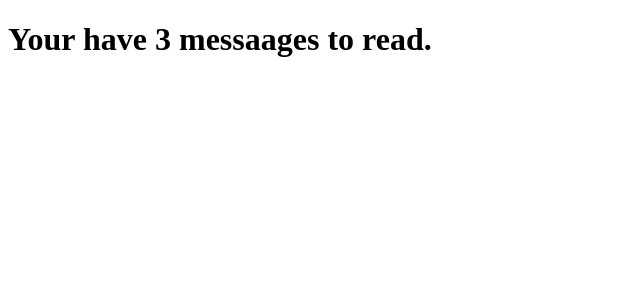
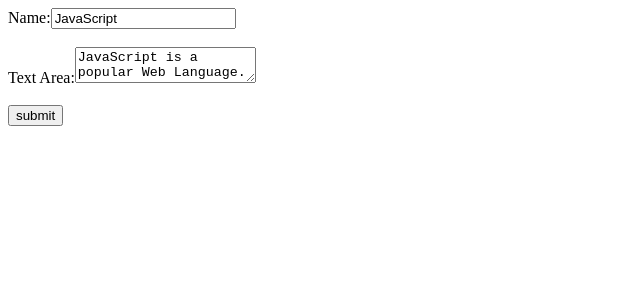
Before and after one commit to sagarhasan273/React, a React (Create React App) app: page / in a window 1280 px wide. Shown: the top 300 px of the page, without its empty margins (0-640 px from the left). Built offline with nearby package versions, Linux system fonts and the light colour scheme.

Commit message:
Forms input textarea

```diff
--- a/src/App.js
+++ b/src/App.js
@@ -1,11 +1,7 @@
-/* eslint-disable import/no-cycle */
-import MailBox from './components/MailBox';
+import Form from './components/Form';
 
-function App() {
-  const messages = ['React', 'Re: React', 'Re:Re: React'];
+export default function App() {
   return (
-    <MailBox unReadMessages={messages} />
+    <Form />
   );
 }
-
-export default App;
--- /dev/null
+++ b/src/components/Form.js
@@ -0,0 +1,52 @@
+/* eslint-disable class-methods-use-this */
+/* eslint-disable jsx-a11y/label-has-associated-control */
+/* eslint-disable react/prefer-stateless-function */
+import React from 'react';
+
+export default class Form extends React.Component {
+  state = {
+    text: 'JavaScript',
+    textarea: 'JavaScript is a popular Web Language.',
+  };
+
+  output = '';
+
+  changeHandling = (event) => {
+    this.setState({
+      [event.target.type]: event.target.value,
+    });
+    this.output = event.target.value;
+  };
+
+  submitted = (e) => {
+    e.preventDefault();
+    console.log('event fire');
+  };
+
+  render() {
+    const { text, textarea } = this.state;
+    return (
+      <div>
+        <form onSubmit={this.submitted}>
+          <label>
+            Name:
+            <input type="text" value={text} onChange={this.changeHandling} />
+          </label>
+          <br />
+          <br />
+          <label>
+            Text Area:
+            <textarea type="textarea" value={textarea} onChange={this.changeHandling} />
+          </label>
+          <br />
+          <br />
+          <input type="submit" value="submit" />
+        </form>
+        <br />
+        <br />
+        <br />
+        <div>{this.output}</div>
+      </div>
+    );
+  }
+}
--- a/src/components/MailBox.js
+++ /dev/null
@@ -1,9 +0,0 @@
-export default function MailBox(props) {
-  const { unReadMessages } = props;
-  return (
-    <div>
-      {unReadMessages.length
-        && <h1>Your have {unReadMessages.length} messaages to read.</h1>}
-    </div>
-  );
-}
--- a/src/index.js
+++ b/src/index.js
@@ -1,4 +1,3 @@
-import React from 'react';
 import { createRoot } from 'react-dom/client';
 import App from './App';
 import './index.css';
```
Also changed, not shown: src/components/LoginControl.js (deleted, +0 -72 lines).
